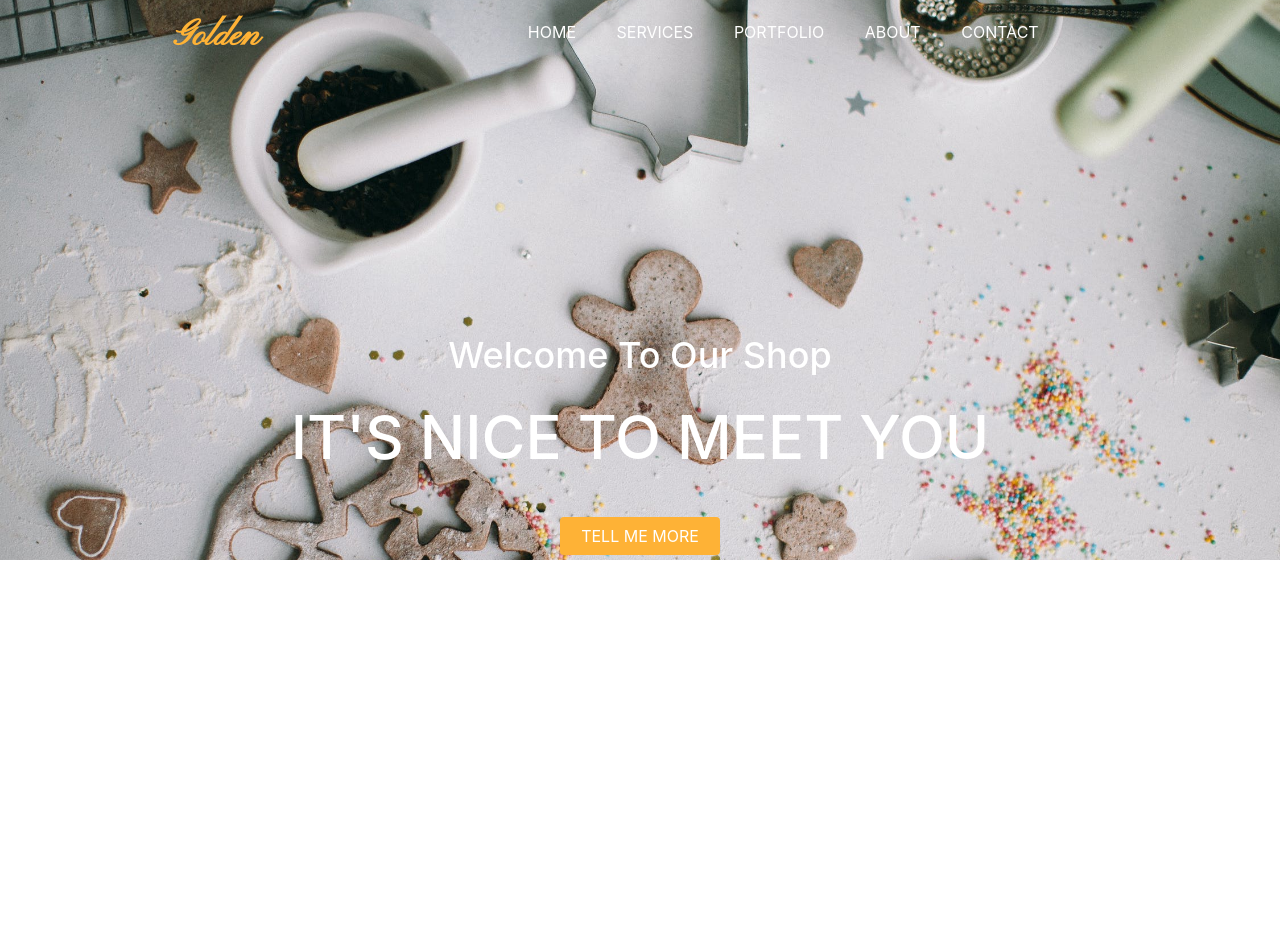
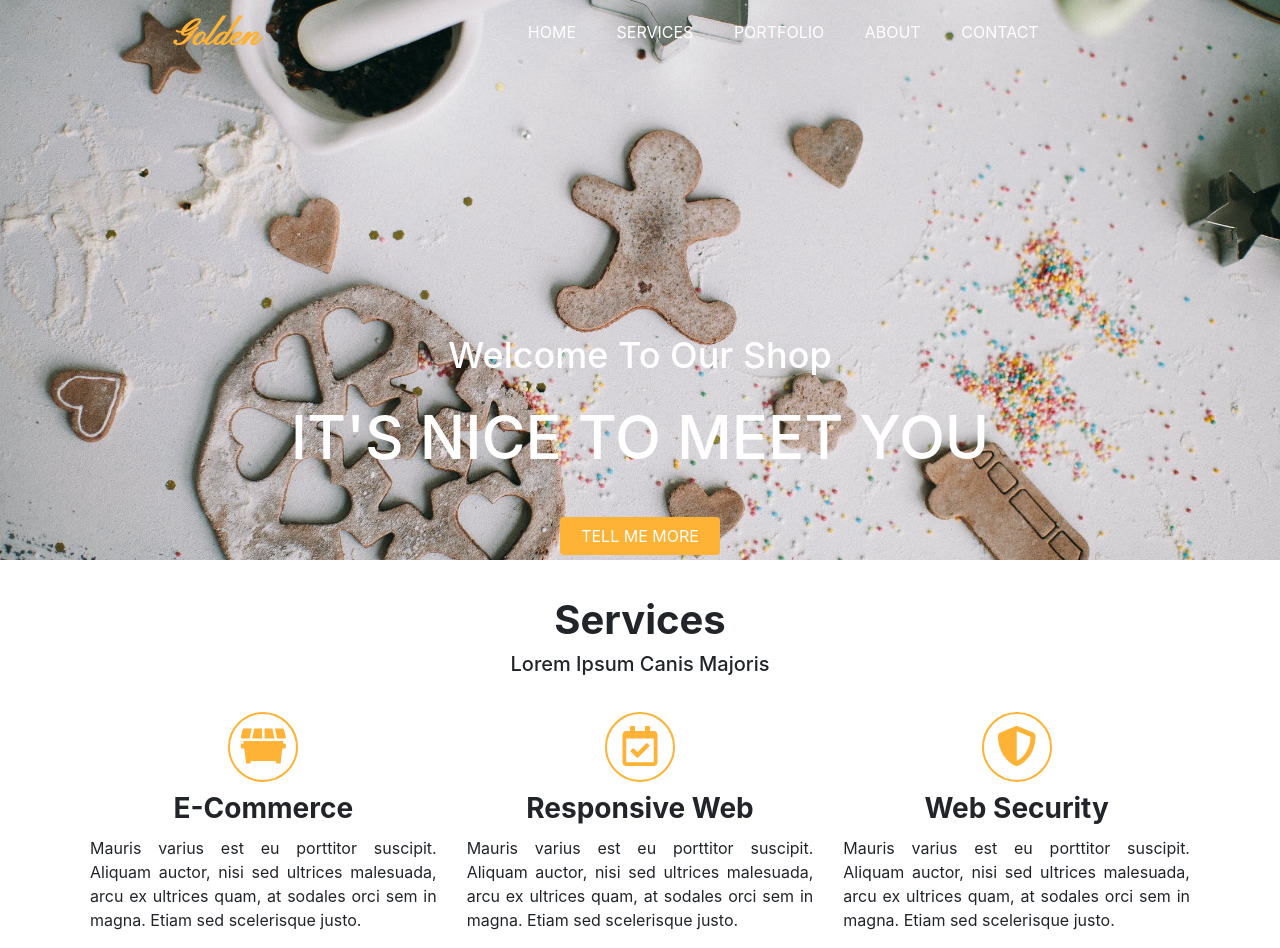
Before and after one commit to fatality1922/Zadanie4, a website: page index.html in a window 1280 px wide. Before the commit the page ends 800 px from the top, so only its background shows below. Drawn offline with nearby package versions, Linux system fonts and the light colour scheme.

Commit message:
add section services

```diff
--- a/css/style.css
+++ b/css/style.css
@@ -1,4 +1,5 @@
 @charset "UTF-8";
+
 
 
 .container {
@@ -89,5 +90,45 @@
   color: #feb236;
 }
 
+/* services */
 
+.services {
+  margin-top: 36px;
+  text-align: justify;
+
+}
+.services-title {
+  text-align: center;
+  font-size: 40px;
+  font-weight: bold;
+}
+
+.services-subtitle {
+  text-align: center;
+  font-size: 20px;
+}
+
+.services .row  {
+margin-top: 36px;
+text-align: center;
+}
+
+.services .row h3 {
+  text-align: center;
+  font-weight: bold;
+  margin: 10px 0;
+  }
+
+.services .row p {
+  text-align: justify;
+ }
+ .services .row i {
+  width: 70px;
+  height: 70px;
+  line-height: 65px;
+  border: 2px solid #feb236;;
+  border-radius: 50%;
+  font-size: 40px;
+  color: #feb236;
+ }
 /*# sourceMappingURL=style.css.map */
--- a/index.html
+++ b/index.html
@@ -13,6 +13,8 @@
     </head>
 
     <body>
+
+
 
 <div class="splash">
     <nav class="navigation">
@@ -43,6 +45,28 @@
 </div>
 
 
+<section class="services">
+    <div class="container">
+        <div class="services-header">
+            <h2 class="services-title">Services</h2>
+            <h3 class="services-subtitle">Lorem Ipsum Canis Majoris</h2>
+        </div>
+        <div class="row">
+            <div class="col-md-4"><i class="fas fa-dumpster"></i>
+                <h3>E-Commerce</h3>
+                <p>Mauris varius est eu porttitor suscipit. Aliquam auctor, nisi sed ultrices malesuada, arcu ex ultrices quam, at sodales orci sem in magna. Etiam sed scelerisque justo.</p>
+            </div>
+            <div class="col-md-4"><i class="far fa-calendar-check"></i>
+                <h3>Responsive Web</h3>
+                <p>Mauris varius est eu porttitor suscipit. Aliquam auctor, nisi sed ultrices malesuada, arcu ex ultrices quam, at sodales orci sem in magna. Etiam sed scelerisque justo.</p>
+            </div>
+            <div class="col-md-4"><i class="fas fa-shield-alt"></i>
+                <h3>Web Security</h3>
+                <p>Mauris varius est eu porttitor suscipit. Aliquam auctor, nisi sed ultrices malesuada, arcu ex ultrices quam, at sodales orci sem in magna. Etiam sed scelerisque justo.</p>
+            </div>
+        </div>
+    </div>
+</section>
 
 
     </body>
```
